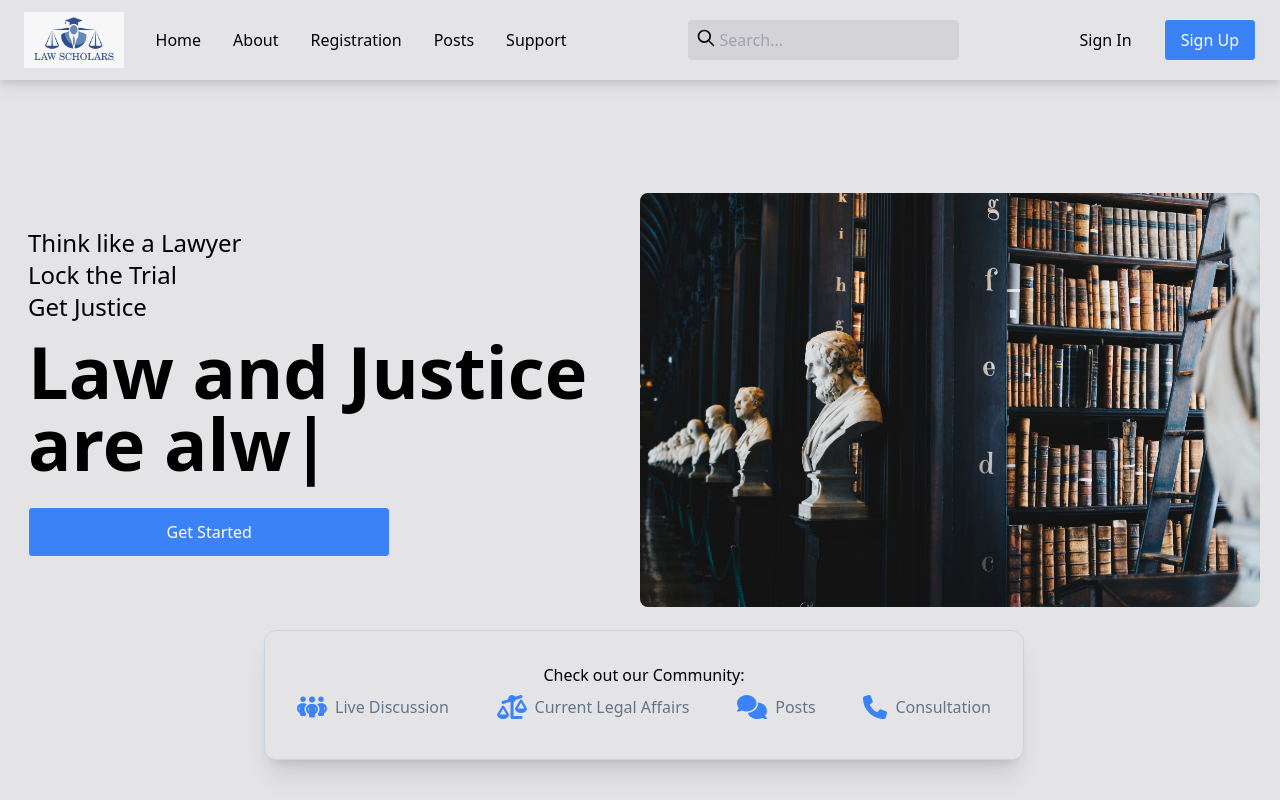
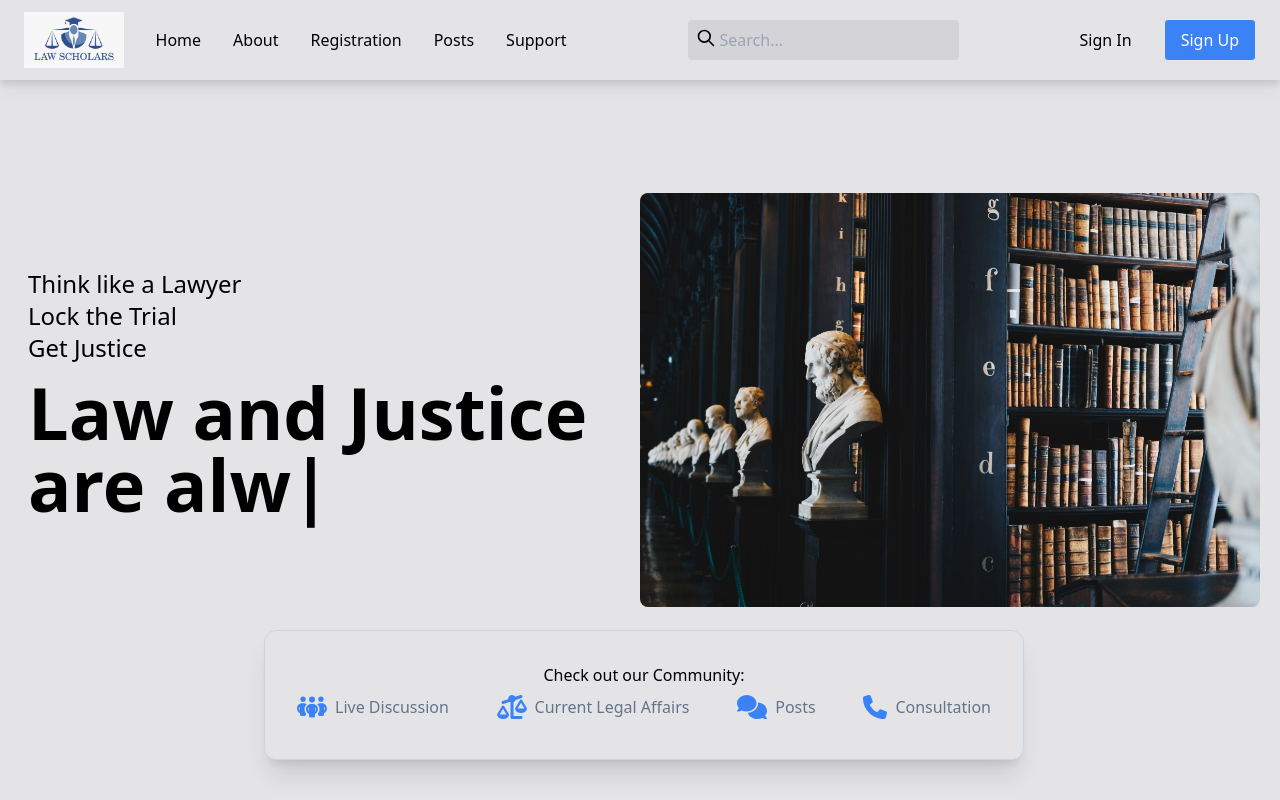
Before and after one commit to brekooname/law-scholars, a React (Create React App) app: page / in a window 1280 px wide. Shown: the top 800 px of the page. Built offline with nearby package versions, Linux system fonts and the light colour scheme.

Commit message:
Remove: Button in Hero div

```diff
--- a/src/components/Hero.jsx
+++ b/src/components/Hero.jsx
@@ -30,7 +30,7 @@ const Hero = () => {
                         backSpeed={150}
                         loop
                     /></p>
-                    <button className="py-3 px-6 my-4 sm:w-[60%]">Get Started</button>
+                    {/* <button className="py-3 px-6 my-4 sm:w-[60%]">Get Started</button> */}
                 </div>
                 <div>
                      <img className="w-full rounded-lg" src={bgImg} alt="https://unsplash.com" />
```
